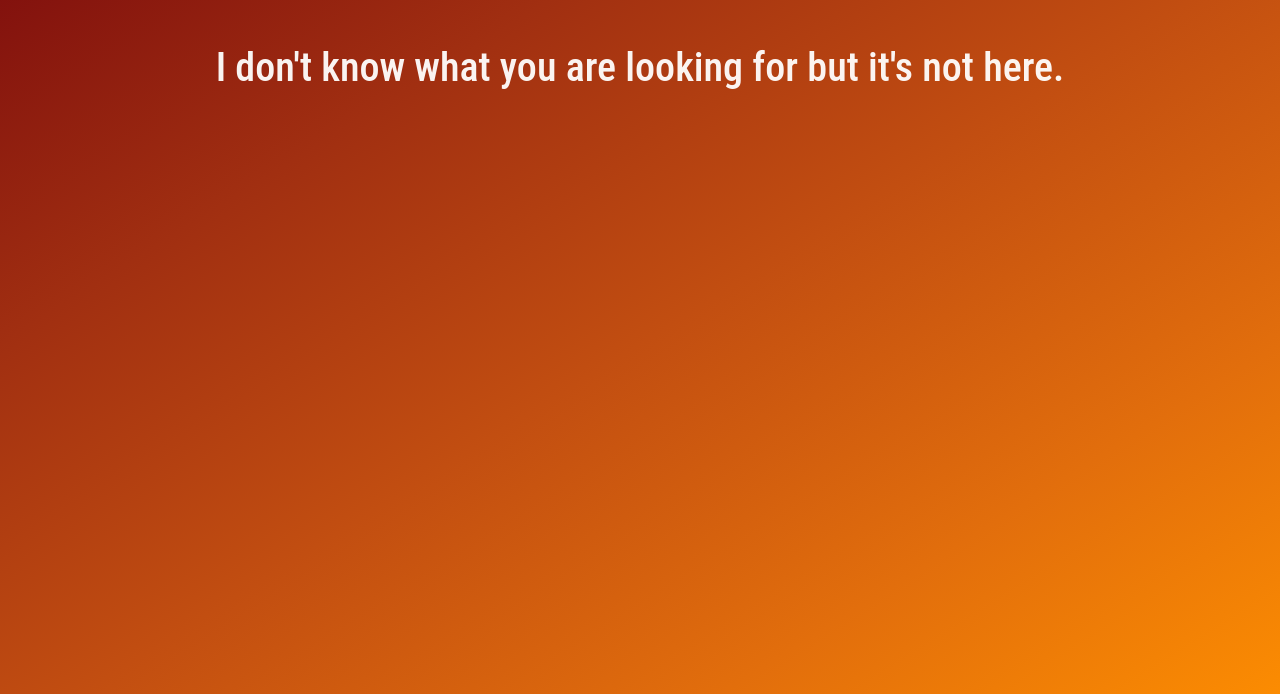
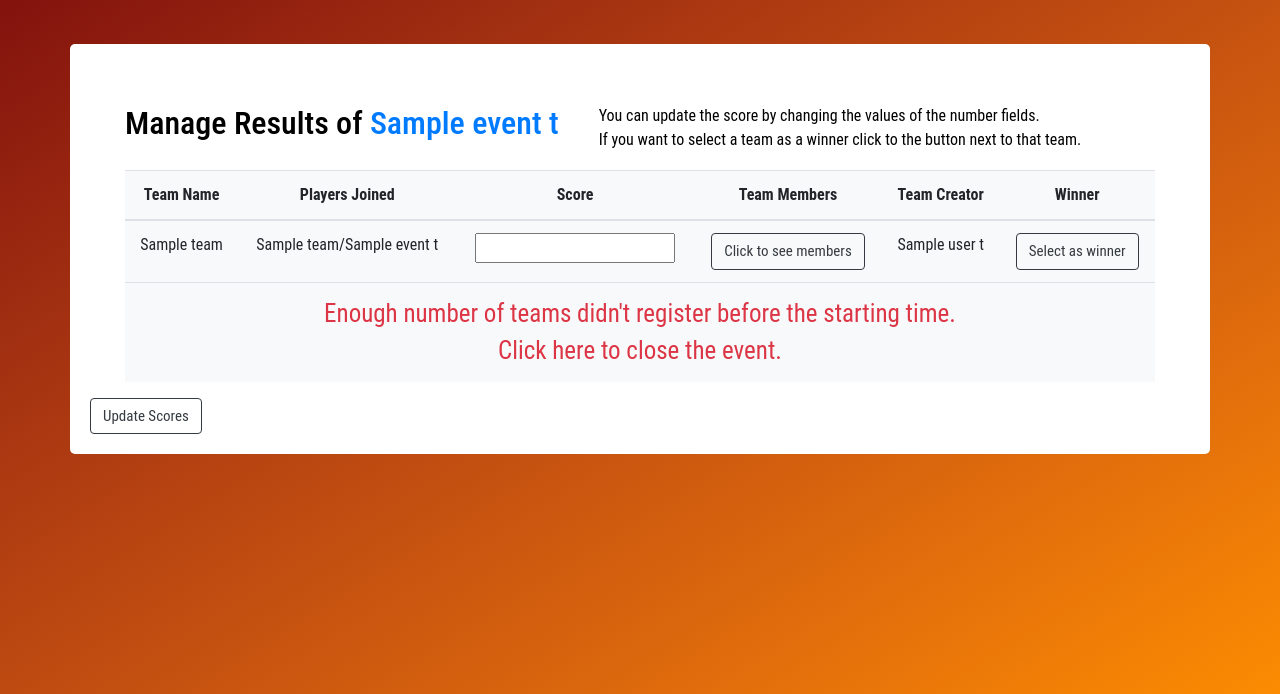
Before and after one commit to pearlescen7/CompeteMe, a Flask app: page /manage_results/1 in a window 1280 px wide. Shown: the part 56-750 px from the top of the page. Run offline with Flask 2, Linux system fonts and the light colour scheme; a user stored in the database is signed in; a database or web service that is not in the repository returns one stand-in record (values such as "Sample title"); some libraries are stand-ins or nearby versions.

Commit message:
The project is mostly done.
-Managing results are now fully functional.
-Little fixes to other pages.

```diff
--- a/app.py
+++ b/app.py
@@ -180,6 +180,9 @@ def edit_profile():
                 if (user.username != current_user.username):
                     flash("Username already exists.")
                     return render_template("edit_profile.html")
+                elif len(username) < 4 or len(username) > 32:
+                    flash("Username must be between 4-32 characters")
+                    return render_template("edit_profile.html")
                 else:
                     username = None
 
@@ -209,9 +212,7 @@ def edit_profile():
                 newpassword = None
                 newpassword2 = None
 
-            if len(username) < 4 or len(username) > 32:
-                flash("Username must be between 4-32 characters")
-                return render_template("edit_profile.html")
+
 
             try:
                 #print(filename)
@@ -220,7 +221,7 @@ def edit_profile():
                     #print("UPDATING PFP")
                     pfp.save(os.path.join(app.config['UPLOAD_FOLDER'], filename))
                 flash("0")
-                return render_template("edit_profile.html")
+                return redirect(url_for("edit_profile"))
 
             except:
                 flash("Error occured while adding to database.")
@@ -241,7 +242,7 @@ def edit_profile():
             if filename:
                 os.remove(os.path.join(app.config['UPLOAD_FOLDER'], filename))
             flash("0")
-            return render_template("edit_profile.html")
+            return redirect(url_for("edit_profile"))
         else:
             flash("Error: Nothing is posted.")
             return render_template("edit_profile.html")
@@ -297,6 +298,21 @@ def create_events():
         no_teams = request.form.get("no_teams")
         daytime = request.form.get("daytime")
         e_type = request.form.get("type")
+        if title == "":
+            flash("Event title can't be empty.")
+            return render_template("create_events.html")
+        if team_size == "":
+            flash("Team size can't be empty.")
+            return render_template("create_events.html")
+        if no_teams == "":
+            flash("Number of teams can't be empty.")
+            return render_template("create_events.html")
+        if daytime == "":
+            flash("Starting time can't be empty.")
+            return render_template("create_events.html")
+        if datetime.fromisoformat(daytime) < datetime.now() :
+            flash("Starting time can't be before now.")
+            return render_template("create_events.html")
         if e_type == "Leaderboard":
             e_type = 0
         #map event types to numbers
@@ -313,6 +329,15 @@ def show_event(eventcode):
     if event is not None:
         isadmin = db.search_adminship(current_user.id, event.id)
         teams = db.search_teams(event.id)
+        tempteam = db.search_team_id(event.winner)
+        if tempteam:
+            winnerteam = tempteam.team_name
+        else:
+            winnerteam = None
+        admin_ids = db.get_admin_list(event.id)
+        admins = []
+        for admin_id in admin_ids:
+            admins.append(db.search_user_id(admin_id).username)
     else:
         return render_template("error.html")
 
@@ -320,7 +345,7 @@ def show_event(eventcode):
         if "editbut" in request.form.keys():
             return redirect(url_for("edit_event", ecode=eventcode))
         elif "managebut" in request.form.keys():
-            return "manage results"
+            return redirect(url_for("manage_results", eventcode=eventcode))
         elif "joinbut" in request.form.keys():
             try:
                 db.fix_team_id(current_user.username, request.form.get("joinbut"))
@@ -339,7 +364,7 @@ def show_event(eventcode):
             flash("3")
             return redirect(url_for("show_event", eventcode=event.code))
     else:
-        return render_template("show_event.html", event=event, isadmin=isadmin, teams=teams)
+        return render_template("show_event.html", event=event, isadmin=isadmin, teams=teams, admins=admins, winnerteam=winnerteam)
 
 
 @app.route("/edit_event/<ecode>", methods=['POST', 'GET'])
@@ -358,7 +383,7 @@ def edit_event(ecode):
             #delete event
             db.delete_event_id(event.id)
             flash("Event deleted successfully.")
-            return render_template("manage_events.html")
+            return redirect(url_for("manage_events"))
 
         elif "savebut" in request.form.keys():
             title = request.form.get("title")
@@ -385,13 +410,13 @@ def edit_event(ecode):
                 if datetime.fromisoformat(daytime) < datetime.now():
                     flash("Starting time can't be before now.")
                     return render_template("edit_event.html", event=event, del_ad=None, add_ad=None)
-            elif daytime == '':
-                flash("Starting time can't be empty.")
-                return render_template("edit_event.html", event=event, del_ad=None, add_ad=None)
 
             try:
                 add_admin = add_admin.split(",")
                 del_admin = del_admin.split(",")
+
+                print(add_admin)
+                print(del_admin)
 
                 added_admins=[]
                 deleted_admins=[]
@@ -497,8 +522,59 @@ def show_team(teamid):
             flash("You deleted your team.")
             return redirect(url_for("manage_events"))
     team = db.search_team_id(teamid)
-    users = db.search_usernames_team_id(teamid)
-    return render_template("show_team.html", team=team, users=users)
+    if team:
+        event = db.search_event_id(team.event_id)
+        users = db.search_usernames_team_id(teamid)
+        return render_template("show_team.html", team=team, users=users, event=event)
+    else:
+        return render_template("error.html")
+
+@app.route("/manage_results/<eventcode>", methods=['POST', 'GET'])
+@login_required
+def manage_results(eventcode):
+    event = db.search_event_code(eventcode)
+    if (event != None):
+        isadmin = db.search_adminship(current_user.id, event.id)
+        if (isadmin):
+            teams = db.search_teams(event.id)
+        else:
+            return render_template("error.html")
+    else:
+        return render_template("error.html")
+
+    if request.method == 'POST':
+        if "update" in request.form.keys():
+            teams = db.search_teams(event.id)
+            scores = []
+            if teams:
+                for team in teams:
+                    scores.append(request.form.get("score-"+str(team.id)))
+            if not scores:
+                flash("5")
+                return redirect(url_for("show_event", eventcode=event.code))
+            db.update_event_scores(teams, scores)
+            return redirect(url_for("show_event", eventcode=event.code))
+        elif "winner" in request.form.keys():
+            db.select_event_winner(event.id, request.form.get("winner"), event.xp_prize)
+            return redirect(url_for("show_event", eventcode=event.code))
+        else:
+            return render_template("error.html")
+    else:
+        return render_template("manage_results.html", teams=teams, event=event)
+
+@app.route("/close_event/<eventcode>")
+@login_required
+def close_event(eventcode):
+    event = db.search_event_code(eventcode)
+    if (event != None):
+        isadmin = db.search_adminship(current_user.id, event.id)
+        if not isadmin:
+            return render_template("error.html")
+    else:
+        return render_template("error.html")
+
+    db.close_event_no_teams(event)
+    return redirect(url_for("manage_events"))
 
 @app.route("/logout/")
 @login_required
--- a/templates/error.html
+++ b/templates/error.html
@@ -3,7 +3,7 @@
 {% block content %}
 <div style="padding-top:100px;" class="container">
       <div class="text-center">
-          <h1>I don't know what you are looking for but it's not here.</h1>
+          <h1>404: Not Found</h1>
       </div>
   </div>
 
--- a/templates/manage_events.html
+++ b/templates/manage_events.html
@@ -1,5 +1,5 @@
 {% extends "layout.html" %}
-{% block title %}Manage Events{% endblock %}
+{% block title %}Manage{% endblock %}
 {% block content %}
 
     {% with messages = get_flashed_messages() %}
--- /dev/null
+++ b/templates/manage_results.html
@@ -0,0 +1,45 @@
+{% extends "layout.html" %}
+{% block title %}Manage Results{% endblock %}
+{% block content %}
+
+<div class="container" style="margin-top:100px; border-radius:5px; padding:20px; background-color: white; color:black;">
+    <form method="POST">
+    <div class="row" style="padding-top:40px; padding-left:50px; padding-right:50px;">
+        <h2 style="padding-bottom: 20px;">Manage Results of <a href="{{url_for('show_event', eventcode=event.code)}}"> {{event.title}}</a></h2>
+        <p style="padding-left:40px;">You can update the score by changing the values of the number fields.<br> If you want to select a team as a winner click to the button next to that team.</p>
+        <table class="table table-hover bg-light">
+            <thead>
+                <tr class="text-center">
+                <th scope="col">Team Name</th>
+                <th scope="col">Players Joined</th>
+                <th scope="col">Score</th>
+                <th scope="col">Team Members</th>
+                <th scope="col">Team Creator</th>
+                <th scope="col">Winner</th>
+                </tr>
+            </thead>
+            <tbody>
+                {% if teams %}
+                    {% for team in teams %}
+                        <tr class="text-center">
+                            <td>{{team.team_name}}</td>
+                            <td>{{team.team_filled}}/{{event.team_size}}</td>
+                            <td><input type="number" id="quantity" name="score-{{team.id}}" value="{{team.score}}"></td>
+                            <td><a href="{{url_for('show_team', teamid=team.id)}}"><button class="btn btn-outline-dark" type="button" style="font-size:15px;">Click to see members</button></a></td>
+                            <td>{{team.creator}}</td>
+                            <td><button class="btn btn-outline-dark text-right" type="submit" name="winner" value="{{team.id}}" style="font-size:15px;">Select as winner</button></td>
+                        </tr>
+                    {% endfor %}
+                {% endif %}
+                {% if not teams or (teams|length < 2) %}
+                <tr>
+                    <td class="text-center" colspan="6" style="font-size:25px;"><a href="{{url_for('close_event', eventcode=event.code)}}" class="text-danger">Enough number of teams didn't register before the starting time. <br> Click here to close the event.</a></td>
+                </tr>
+                {% endif %}
+            </tbody>
+        </table>
+    </div>
+        <button class="btn btn-outline-dark text-right" type="submit" name="update" style="font-size:15px;">Update Scores</button>
+    </form>
+</div>
+{% endblock %}
--- a/templates/show_team.html
+++ b/templates/show_team.html
@@ -1,5 +1,5 @@
 {% extends "layout.html" %}
-{% block title %}Manage Events{% endblock %}
+{% block title %}Team {{team.team_name}}{% endblock %}
 {% block content %}
 
     {% with messages = get_flashed_messages() %}
@@ -45,9 +45,9 @@
         </div>
         <div class="row" style="padding-top:20px; padding-bottom:20px;">
             <div class="col">
-                {% if (team.id == current_user.team_id) and (team.creator != current_user.username) %}
+                {% if (team.id == current_user.team_id) and (team.creator != current_user.username) and (event.status == 0)%}
                 <form method="post"><button class="btn btn-outline-dark" type="submit" name="leavebut" value="{{team.id}}" style="font-size:15px;">Click to leave</button></form></td>
-                {% elif (team.id == current_user.team_id) and (team.creator == current_user.username) %}
+                {% elif (team.id == current_user.team_id) and (team.creator == current_user.username) and (event.status == 0) %}
                 <form method="post"><button class="btn btn-outline-dark" type="submit" name="delbut" value="{{team.id}}" style="font-size:15px;">Click to delete team</button></form></td>
                 {% endif %}
             </div>
```
Also changed, not shown: database.py (+51 -6 lines), templates/create_events.html (+9 -2 lines), templates/edit_event.html (+6 -1 lines), templates/show_event.html (+39 -5 lines).
